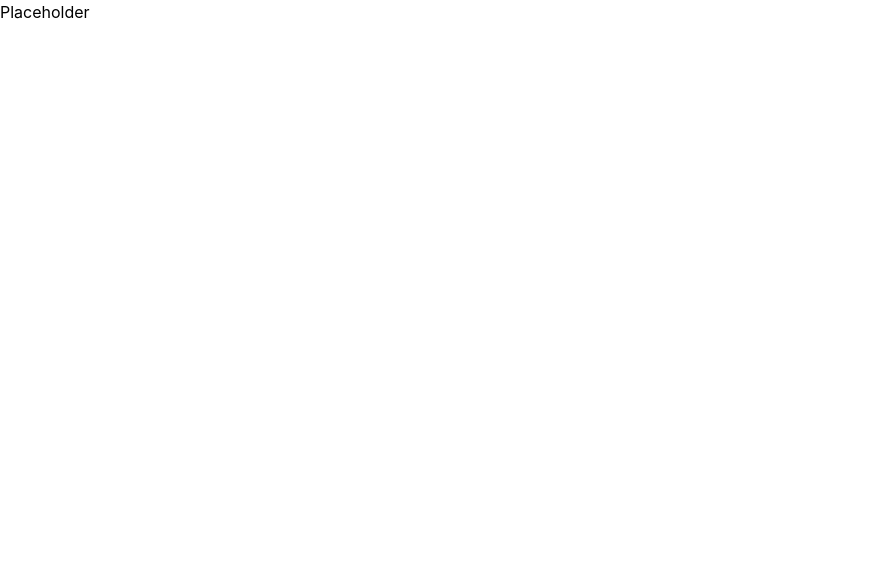
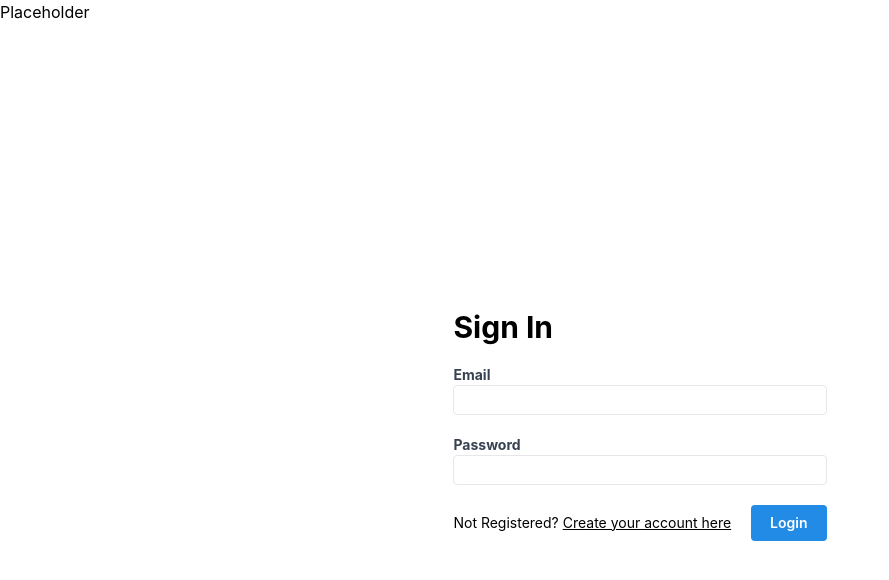
Before and after one commit to siegefried/doctor-appointment, a React (Vite) app in the folder frontend/: page /login in a window 1280 px wide. Before the commit this address had no page. Shown: the top 580 px of the page, without its empty margins (0-889 px from the left). Built offline with nearby package versions, Linux system fonts and the light colour scheme.

Commit message:
feat: added login mockup

```diff
--- a/frontend/src/App.jsx
+++ b/frontend/src/App.jsx
@@ -2,6 +2,7 @@
 import { MantineProvider } from '@mantine/core';
 import { Route, Routes } from 'react-router-dom/dist';
 import Register from './pages/Register';
+import Login from './pages/Login';
 
 
 function App() {
@@ -11,6 +12,7 @@
       <h1>Placeholder</h1>
       <Routes>
         <Route path="/register" element={<Register />}></Route>
+        <Route path="/login" element={<Login />}></Route>
       </Routes>
     </MantineProvider>
   )
--- /dev/null
+++ b/frontend/src/pages/Login.jsx
@@ -0,0 +1,62 @@
+import { Button } from "@mantine/core";
+import { useForm } from "react-hook-form";
+import { Link } from "react-router-dom/dist";
+
+const Login = () => {
+  const {
+    register,
+    handleSubmit,
+    formState: { errors },
+  } = useForm();
+
+  const onSubmit = handleSubmit((data) => {
+    console.log(data);
+  });
+
+  return (
+    <div className="h-screen flex items-center justify-center">
+      <form className="flex flex-col gap-5" onSubmit={onSubmit}>
+        <h2 className="text-3xl font-bold">Sign In</h2>
+        <label className="text-gray-700 text-sm font-bold flex-1">
+          Email
+          <input
+            type="email"
+            className="border rounded w-full py-1 px-2 font-normal"
+            {...register("email", { required: "This field is required." })}
+          ></input>
+          {errors.email && (
+            <span className="text-red-500">{errors.email.message}</span>
+          )}
+        </label>
+        <label className="text-gray-700 text-sm font-bold flex-1">
+          Password
+          <input
+            type="password"
+            className="border rounded w-full py-1 px-2 font-normal"
+            {...register("password", {
+              required: "This field is required.",
+              minLength: {
+                value: 6,
+                message: "Password must be at least 6 characters.",
+              },
+            })}
+          ></input>
+          {errors.password && (
+            <span className="text-red-500">{errors.password.message}</span>
+          )}
+        </label>
+        <div className="flex items-center justify-between gap-5">
+          <span className="text-sm">
+            Not Registered?{" "}
+            <Link className="underline" to="/register">
+              Create your account here
+            </Link>
+          </span>
+          <Button type="submit">Login</Button>
+        </div>
+      </form>
+    </div>
+  );
+};
+
+export default Login;
--- a/frontend/src/pages/Register.jsx
+++ b/frontend/src/pages/Register.jsx
@@ -94,12 +94,12 @@
               </span>
             )}
           </label>
-          <span className="flex items-center justify-between">
+          <div className="flex items-center justify-between">
           <span className="text-sm">
           Already have an account? <Link className="underline" to="/login">Login here</Link>
         </span>
             <Button type="submit">Register</Button>
-          </span>
+          </div>
         </form>
       </div>
     </>
```
